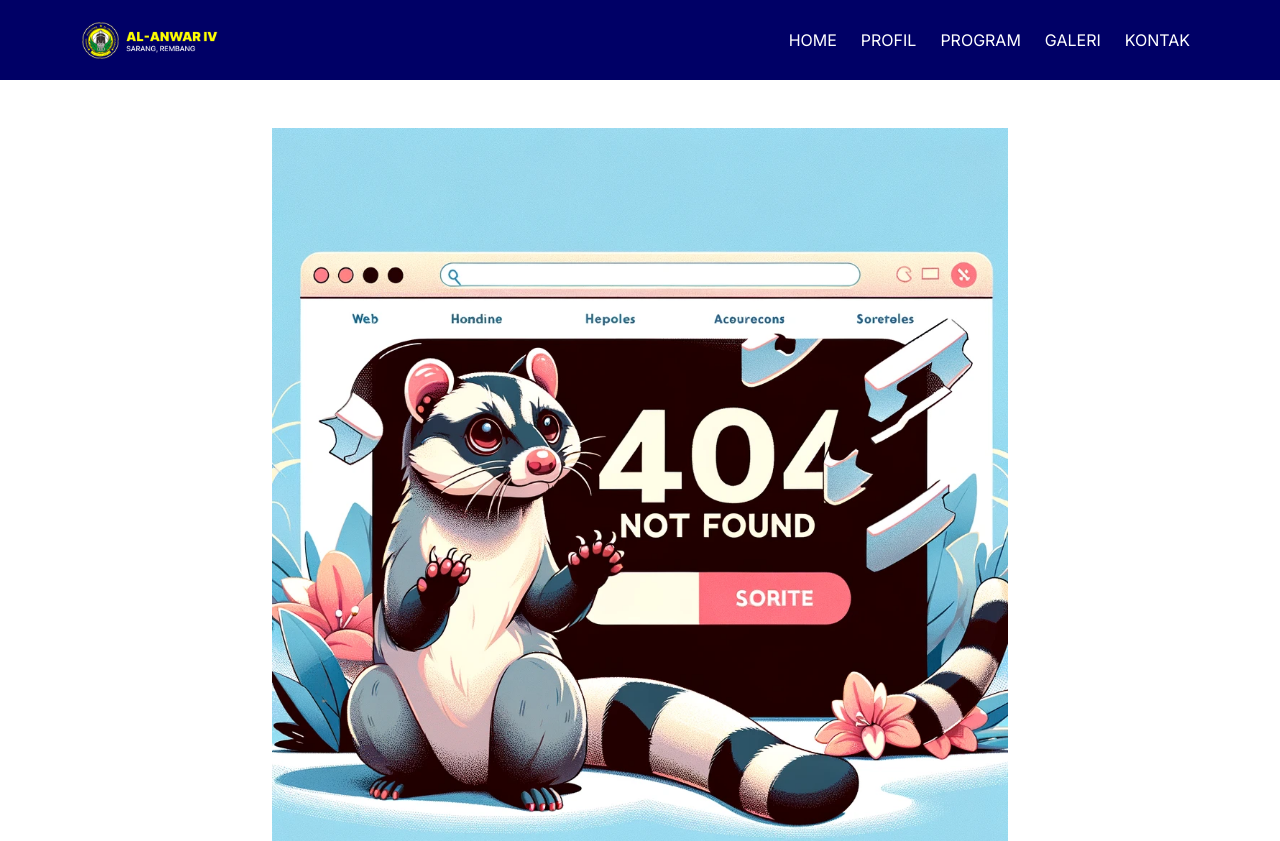
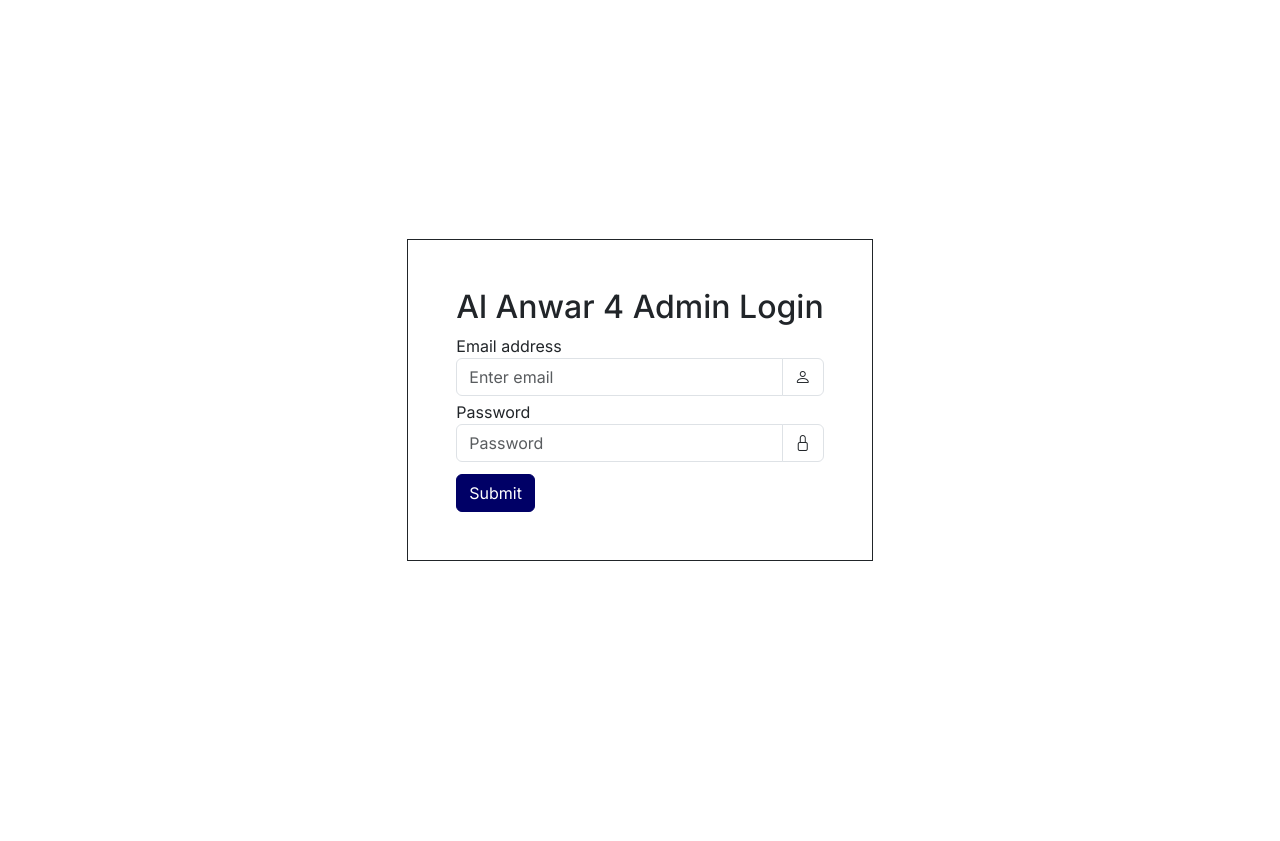
Before and after one commit to muhammadassidiqi/al-anwar-4-website, a React (Vite) app: page /admin/login in a window 1280 px wide. Shown: the top 841 px of the page. After the commit the page ends 800 px from the top, so only its background shows below. Built offline with nearby package versions, Linux system fonts and the light colour scheme.

Commit message:
login-upadte

```diff
--- a/src/App.jsx
+++ b/src/App.jsx
@@ -7,7 +7,7 @@ import Kontak from "./pages/Kontak";
 import Program from "./pages/Program";
 import Galeri from "./pages/Galeri";
 import Notfound from "./pages/Notfound";
-import Dashboard from "./pages/ADMIN/Dashboard";
+import Login from "./pages/ADMIN/Login";
 import Admin from "./pages/ADMIN/Admin";
 
 function App() {
@@ -20,7 +20,7 @@ function App() {
         <Route path="/Kontak" element={<Kontak />} />
         <Route path="/Program" element={<Program />} />
         <Route path="/Galeri" element={<Galeri />} />
-        <Route path="/Dashboard" element={<Dashboard />} />
+        <Route path="/Admin/Login" element={<Login />} />
         <Route path="/Admin" element={<Admin />} />
         <Route path="/*" element={<Notfound />} />
       </Routes>
--- a/src/ComponentsAdmin/NavbarAdmin.jsx
+++ b/src/ComponentsAdmin/NavbarAdmin.jsx
@@ -1,5 +1,14 @@
+import { useNavigate } from "react-router-dom";
 import Logo from "../assets/logo ponpes.png";
 export default function NavbarAdmin() {
+  const navigate = useNavigate();
+  function handleLogout() {
+    const konfirmasi = confirm("apakah kamu yakin untuk logout?");
+    if (konfirmasi) {
+      localStorage.removeItem("token");
+      navigate("/admin/login");
+    }
+  }
   return (
     <nav className="navbar bg-primary ">
       <div className="container">
@@ -7,7 +16,11 @@ export default function NavbarAdmin() {
           <img src={Logo} alt="" />
         </a>
 
-        <button className="btn btn-danger" type="submit">
+        <button
+          onClick={handleLogout}
+          className="btn btn-danger btn-sm"
+          type="submit"
+        >
           Logout
         </button>
       </div>
--- a/src/components/SectionHero.jsx
+++ b/src/components/SectionHero.jsx
@@ -202,7 +202,7 @@ export default function SectionHero() {
                     post._embedded["wp:featuredmedia"]
                       ? post._embedded["wp:featuredmedia"][0].media_details
                           .sizes.medium.source_url
-                      : "https://picsum.photos/420/420"
+                      : "https://picsum.photos/350/350"
                   }
                   judul={post.title.rendered}
                   date={post.date}
--- a/src/pages/ADMIN/Admin.jsx
+++ b/src/pages/ADMIN/Admin.jsx
@@ -1,6 +1,23 @@
+import { useNavigate } from "react-router-dom";
 import FooterAdmin from "../../ComponentsAdmin/FooterAdmin";
 import NavbarAdmin from "../../ComponentsAdmin/NavbarAdmin";
+import { useEffect } from "react";
+
 export default function Admin() {
+  const navigate = useNavigate();
+
+  function checkAouth() {
+    const token = localStorage.getItem("token");
+    if (!token) {
+      navigate("/admin/login");
+    }
+  }
+
+  // check authentikasi ketika pertama kali halaman di load
+  // useeffeck mounting
+  useEffect(() => {
+    checkAouth();
+  }, []);
   return (
     <>
       <NavbarAdmin />
--- a/src/pages/ADMIN/Dashboard.jsx
+++ b/src/pages/ADMIN/Login.jsx
@@ -1,4 +1,36 @@
+import React, { useState, useEffect } from "react";
+import { useNavigate } from "react-router-dom";
+
 export default function Dashboard() {
+  const [password, setPassword] = useState("");
+  const [username, setUsername] = useState("");
+  const [isSuccess, setIsSuccess] = useState(null);
+  const [data, setData] = useState(null);
+  const navigate = useNavigate();
+  function handleSubmit(e) {
+    e.preventDefault();
+
+    fetch("https://diki.neuversity.site/wp-json/jwt-auth/v1/token", {
+      method: "POST",
+      body: new URLSearchParams({
+        username: username,
+        password: password,
+      }),
+    })
+      .then((resp) => resp.json())
+
+      .then((data) => {
+        console.log(data);
+        if (data.token) {
+          alert("berhasil");
+          // set token ke localstorage
+          localStorage.setItem("token", data.token);
+          navigate("/admin");
+        } else alert("gagal");
+      })
+
+      .catch((error) => console.error("Error:", error));
+  }
   return (
     <>
       <section className=" container d-flex w-100 justify-content-center align-items-center section-admin py-5  ">
@@ -13,6 +45,8 @@ export default function Dashboard() {
             <div className="input-group">
               <input
                 type="email"
+                value={username}
+                onChange={(event) => setUsername(event.target.value)}
                 className="form-control"
                 id="exampleInputEmail1"
                 aria-describedby="emailHelp"
@@ -26,6 +60,8 @@ export default function Dashboard() {
             <div className="input-group">
               <input
                 type="password"
+                value={password}
+                onChange={(event) => setPassword(event.target.value)}
                 className="form-control"
                 placeholder="Password"
               />
@@ -33,7 +69,11 @@ export default function Dashboard() {
             </div>
           </div>
 
-          <button type="submit" className="btn btn-primary mt-2">
+          <button
+            onClick={handleSubmit}
+            type="submit"
+            className="btn btn-primary mt-2"
+          >
             Submit
           </button>
         </form>
```
